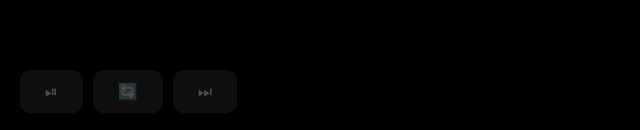
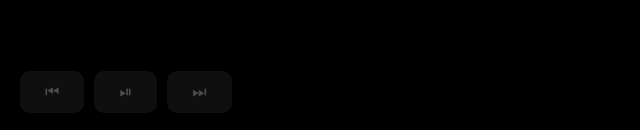
Before and after one commit to alainquirozdiaz/escenas-inhabitadas, a plain HTML site: page index.html in a window 1280 px wide. Shown: the part 667-797 px from the top of the page, 0-640 px from the left. Drawn offline with Linux system fonts and the light colour scheme.

Commit message:
Add backwards video button

```diff
--- a/index.html
+++ b/index.html
@@ -167,8 +167,8 @@
 
 <!-- CONTROLES -->
 <div id="controls">
+  <button onclick="restartVideo()">⏮</button>
   <button onclick="togglePlay()">⏯</button>
-  <button onclick="restartVideo()">🔄</button>
   <button onclick="skip()">⏭</button>
 </div>
 
```
